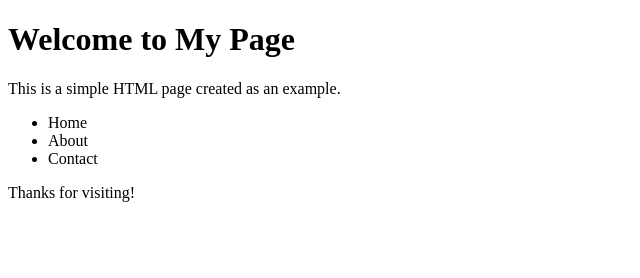
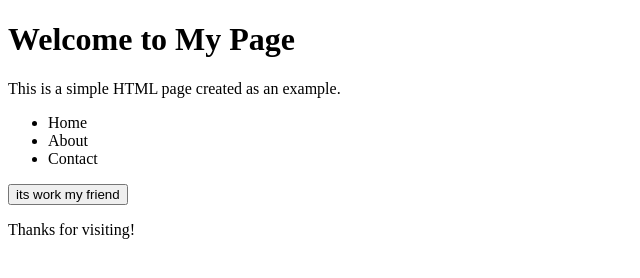
Before and after one commit to AbedalazizHay/ARiseEducation, a plain HTML site: page index.html in a window 1280 px wide. Shown: the whole page, without its empty margins (0-640 px from the left). Drawn offline with Linux system fonts and the light colour scheme.

Commit message:
last update

```diff
--- a/index.html
+++ b/index.html
@@ -13,7 +13,7 @@
         <li>About</li>
         <li>Contact</li>
     </ul>
-
+    <button>its work my friend</button>
     <p>Thanks for visiting!</p>
 </body>
 </html>
```
